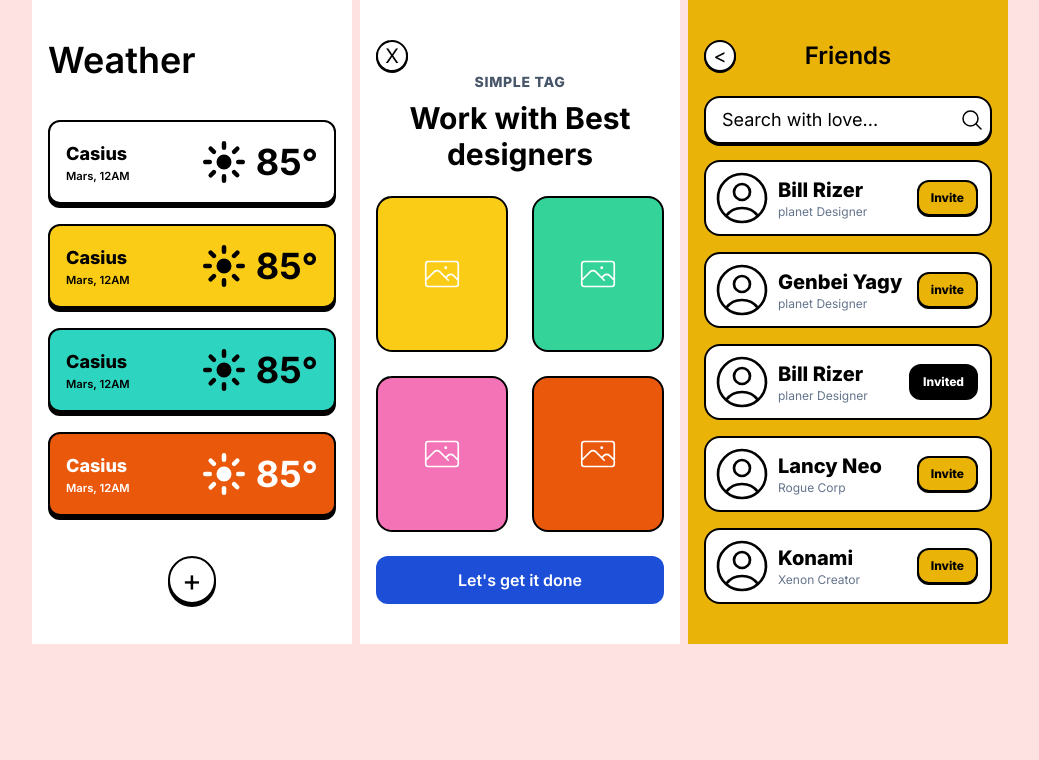
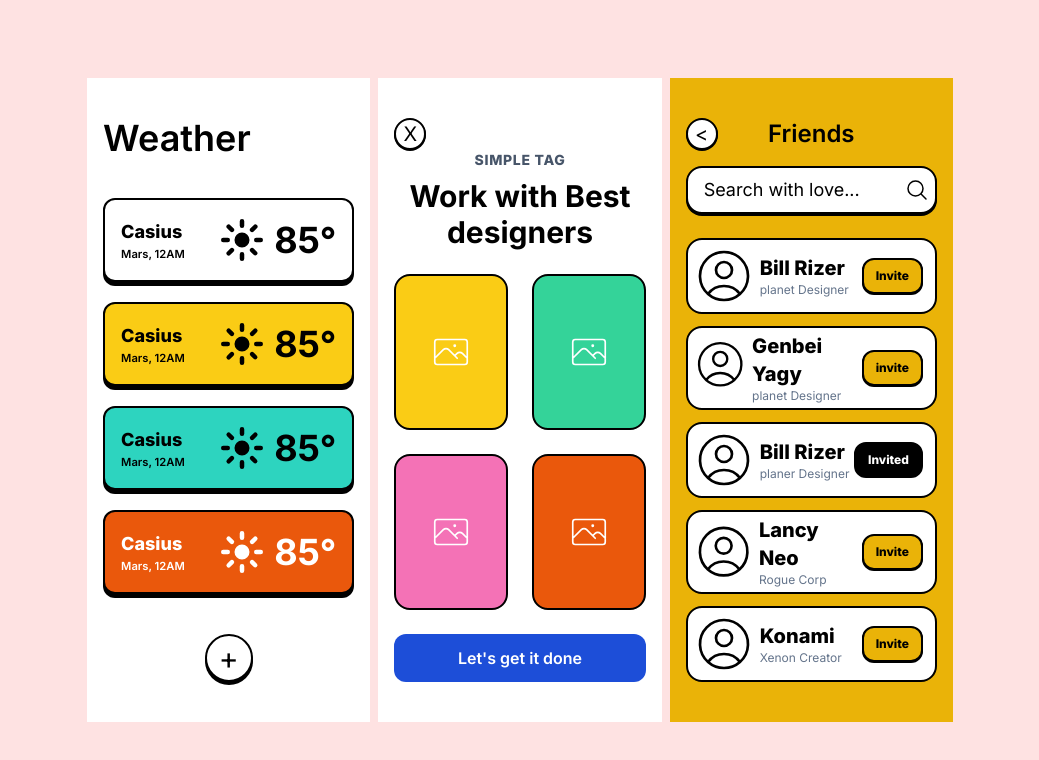
Before and after one commit to siri906/reactMaster_homework, a Next.js app: page /challenge in a window 1280 px wide. Shown: the top 760 px of the page, without its empty margins (120-1159 px from the left). Built offline with nearby package versions, Linux system fonts and the light colour scheme.

Commit message:
css 중앙정렬 수정

```diff
--- a/app/challenge/page.tsx
+++ b/app/challenge/page.tsx
@@ -1,5 +1,6 @@
 export default function Home() {
   return (
+    <div className="flex justify-center items-center h-screen">
       <div className="cont">
         <div className="first">
           <div className="t_area">
@@ -83,7 +84,7 @@ export default function Home() {
             <ul className="list_tag">
               <li className="bg-yellow-400">
                 <div className="bx_svg">
-                <svg data-slot="icon" fill="none" stroke-width="1" stroke="white" viewBox="0 0 24 24" xmlns="http://www.w3.org/2000/svg" aria-hidden="true">
+                  <svg data-slot="icon" fill="none" strokeWidth="1" stroke="white" viewBox="0 0 24 24" xmlns="http://www.w3.org/2000/svg" aria-hidden="true">
                     <path stroke-linecap="round" stroke-linejoin="round" d="m2.25 15.75 5.159-5.159a2.25 2.25 0 0 1 3.182 0l5.159 5.159m-1.5-1.5 1.409-1.409a2.25 2.25 0 0 1 3.182 0l2.909 2.909m-18 3.75h16.5a1.5 1.5 0 0 0 1.5-1.5V6a1.5 1.5 0 0 0-1.5-1.5H3.75A1.5 1.5 0 0 0 2.25 6v12a1.5 1.5 0 0 0 1.5 1.5Zm10.5-11.25h.008v.008h-.008V8.25Zm.375 0a.375.375 0 1 1-.75 0 .375.375 0 0 1 .75 0Z"></path>
                   </svg>
                 </div>
@@ -227,5 +228,6 @@ export default function Home() {
           </div>
         </div>
       </div>
+    </div>
   );
 }
--- a/app/globals.css
+++ b/app/globals.css
@@ -150,7 +150,7 @@ body {
 }
 
 .third .t_area {
-  @apply relative mb-6;
+  @apply relative mb-4;
 }
 
 .third .t_area button {
@@ -162,7 +162,7 @@ body {
 }
 
 .third .ipt_area {
-  @apply relative mb-4;
+  @apply relative mb-6;
 }
 
 .third .ipt_area button {
@@ -183,7 +183,7 @@ body {
 }
 
 .third .list_user li + li {
-  @apply mt-4;
+  @apply mt-3;
 }
 
 .third .list_user .left_area {
```
Lines whose indentation alone changed are shown as unchanged.
